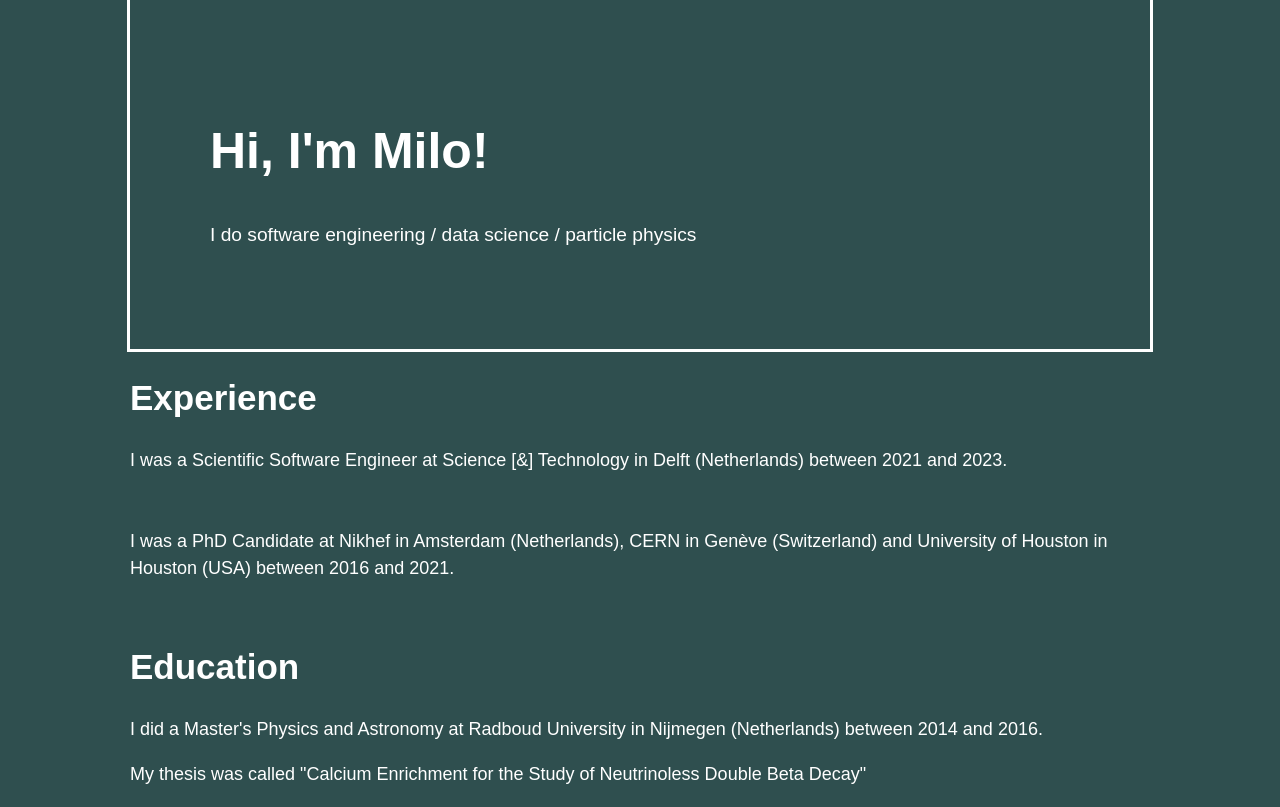
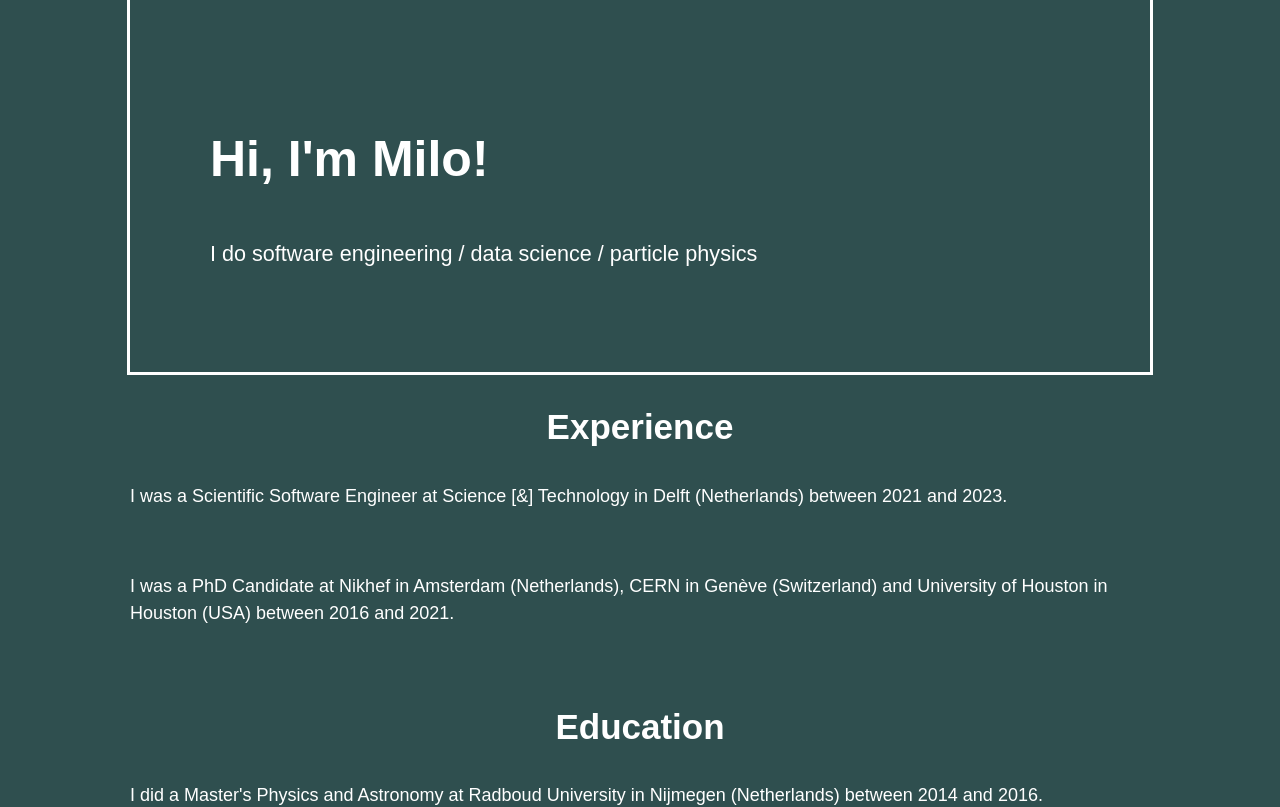
Before and after one commit to mivermeu/milovermeulen.com, a SvelteKit app: page / in a window 1280 px wide. Shown: the top 807 px of the page. Built offline with nearby package versions, Linux system fonts and the light colour scheme.

Commit message:
Generalise font size across website, add topic title

```diff
--- a/src/routes/styles.scss
+++ b/src/routes/styles.scss
@@ -6,15 +6,19 @@
     --font-mono: monospace;
     --font-size-title: 50px;
     --font-size-subtitle: 35px;
+    --font-size-topic: 25px;
     --font-size-body: 18px;
     --font-weight-title: 700;
     --color-bg: darkslategray;
-    --color-test: darkgray;
     --color-text: white;
+    --color-button: grey;
     --column-width: 42rem;
     --column-margin-top: 4rem;
     font-family: var(--font-body);
     color: var(--color-text);
+    line-height: 1.5;
+    font-weight: 400;
+    font-size: var(--font-size-body)
 }
 
 body {
@@ -35,13 +39,14 @@ h1 {
 }
 
 h2 {
+    text-align: center;
     font-size: var(--font-size-subtitle);
 }
 
-p {
-    line-height: 1.5;
-    font-weight: 400;
-    font-size: var(--font-size-body)
+h3 {
+    font-size: var(--font-size-topic);
+    margin-block-start: 0.5em;
+    margin-block-end: 0.5em;
 }
 
 pre {
```
